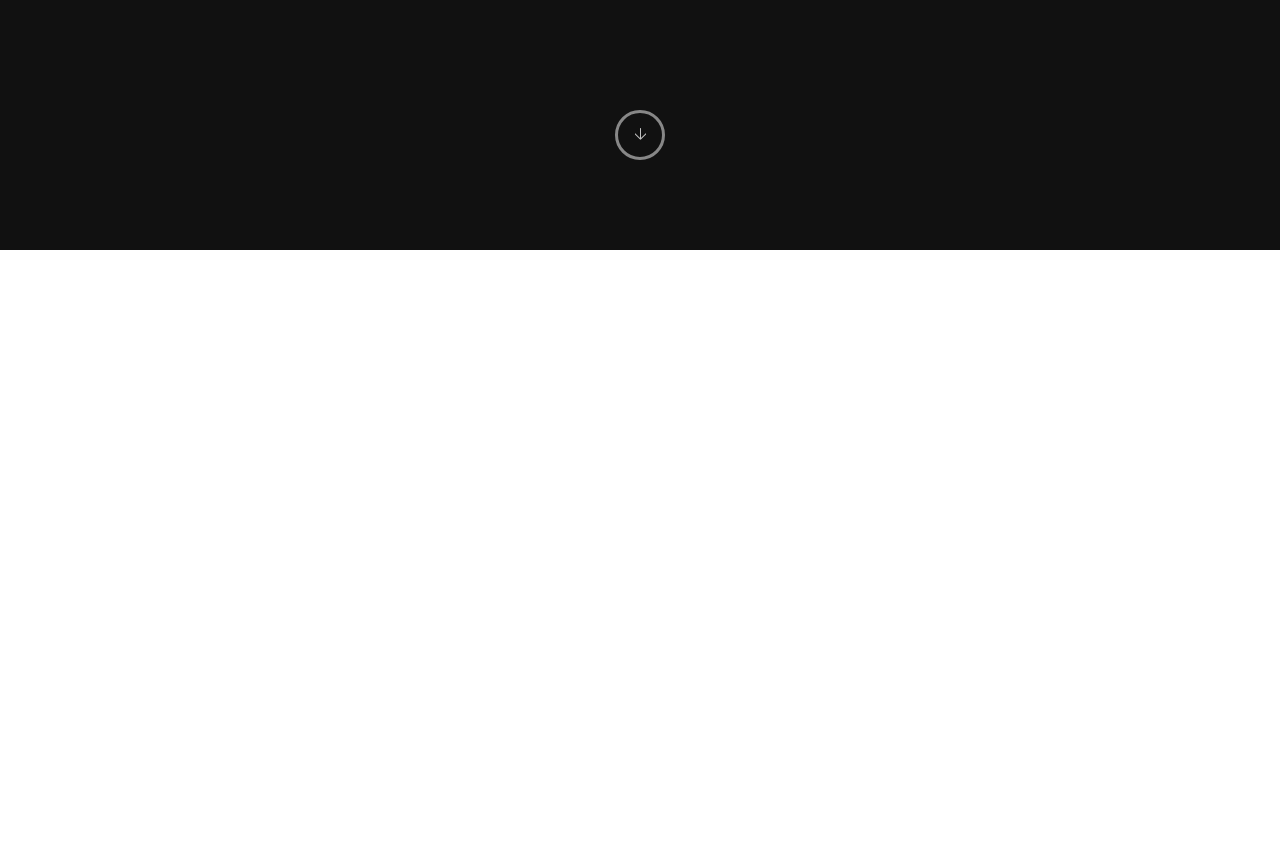
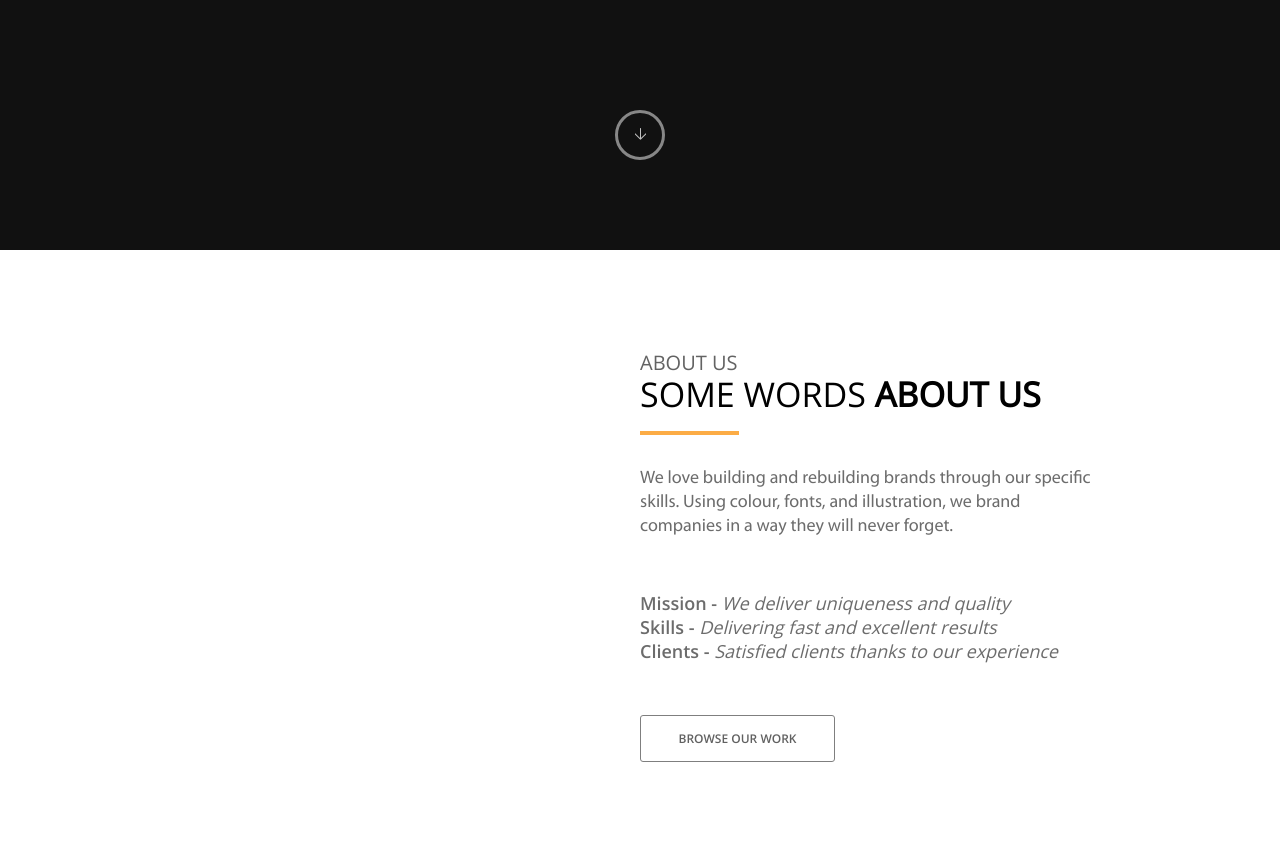
Before and after one commit to EfimenkoAndrey/SPIRIT8, a plain HTML site: page index.html in a window 1280 px wide. Shown: the part 556-1419 px from the top of the page. Before the commit the page ends 806 px from the top, so only its background shows below. Drawn offline with Linux system fonts and the light colour scheme.

Commit message:
worked on this block about

```diff
--- a/css/style.css
+++ b/css/style.css
@@ -6,7 +6,14 @@
 	font-family: MyriadPro-Regular;
 	src: url(../fonts/MyriadPro/MyriadPro-Regular.ttf);
 }
-
+@font-face {
+	font-family: OpenSans-Regular;
+	src: url("../fonts/Open_Sans/OpenSans-Regular.ttf");
+}
+@font-face {
+	font-family: OpenSans-SemiBold;
+	src: url("../fonts/Open_Sans/OpenSans-SemiBold.ttf");
+}
 .flex-col {
 	display: flex;
 	flex-direction: column;
@@ -18,7 +25,6 @@
 .wrapper {
 	margin: 0 auto;
 	max-width: 1500px;
-	background-color: cadetblue;
 }
 .title {
 	background-color: #111111;
@@ -106,3 +112,77 @@
 .title-scroll:hover {
 	border: 3px solid #fcac45;
 }
+.about {
+	display: grid;
+	grid-template-columns: 1fr 1fr;
+	padding: 103px 0px 101px 0px;
+	margin: 0 auto;
+	max-width: 1140px;
+}
+.about__img {
+	/* background: url("../img/ABOUT/add-image-here.jpg"); */
+}
+.about__img img {
+}
+.about__content {
+	max-width: 457px;
+	max-height: 410px;
+}
+.content__title {
+	justify-content: space-between;
+	min-height: 58px;
+	margin-bottom: 20px;
+}
+.title__about {
+	font-family: OpenSans-Regular;
+	font-size: 20px;
+	text-transform: uppercase;
+	color: #636363;
+}
+.title__subtitle-about {
+	font-family: OpenSans-Regular;
+	font-size: 34px;
+	text-transform: uppercase;
+}
+.content__line {
+	width: 99px;
+	height: 4px;
+	background-color: #fcac45;
+	margin-bottom: 32px;
+}
+.content__box {
+	justify-content: space-between;
+	height: 295px;
+}
+.content__txt {
+	font-family: MyriadPro-Regular;
+	font-size: 18px;
+	line-height: 24px;
+	color: #6c6c6c;
+}
+.list__item {
+	font-family: OpenSans-SemiBold;
+}
+.list__item span {
+	font-family: OpenSans-Regular;
+	font-style: italic;
+	color: #6c6c6c;
+}
+.content__box-button {
+	justify-content: center;
+	align-items: center;
+	width: 195px;
+	height: 47px;
+	border: 1px solid #7f7f7f;
+	border-radius: 3px;
+}
+.content__button {
+	font-family: OpenSans-SemiBold;
+	text-transform: uppercase;
+	font-size: 12px;
+	color: #616161;
+}
+.content__button::before {
+	content: "";
+	display: block;
+}
--- a/index.html
+++ b/index.html
@@ -27,8 +27,7 @@
 								<div class="menu-item__blackline menu-item__blackline_yellow"></div>
 							</div>
 						</li>
-						<li class="list__menu-item flex-col"><a href="">ABOUT</a>
-						</li>
+						<li class="list__menu-item flex-col"><a href="">ABOUT</a></li>
 						<li class="list__menu-item flex-col"><a href="">SERVICES</a></li>
 						<li class="list__menu-item flex-col"><a href="">PORTFOLIO</a></li>
 						<li class="list__menu-item flex-col"><a href="">TESTIMONIALS</a></li>
@@ -48,6 +47,31 @@
 				</div>
 			</section>
 		</section>
+		<section class="about">
+			<div class="about__img">
+				<!-- <img src="img/ABOUT/add-image-here.jpg" alt="add-image-here.jpg"> -->
+			</div>
+			<div class="about__content flex-col">
+				<div class="content__title flex-col">
+					<span class="title__about">About us</span>
+					<span class="title__subtitle-about">Some words <b>about us</b></span>
+				</div>
+				<div class="content__line"></div>
+				<div class="content__box flex-col">
+					<p class="content__txt">We love building and rebuilding brands through our specific skills. Using colour,
+						fonts, and illustration, we brand companies in a way they will never forget.</p>
+					<ul class="content__list">
+						<li class="list__item content__txt">Mission - <span>We deliver uniqueness and quality</span></li>
+						<li class="list__item content__txt">Skills - <span>Delivering fast and excellent results</span></li>
+						<li class="list__item content__txt">Clients - <span>Satisfied clients thanks to our experience</span>
+						</li>
+					</ul>
+					<div class="content__box-button flex-col">
+						<a href="" class="content__button">Browse our work</a>
+					</div>
+				</div>
+			</div>
+		</section>
 	</main>
 
 </body>
```
Also changed, not shown: img/ABOUT/add-image-here.jpg (renamed from img/ABOUT/add image here.jpg), img/ABOUT/button_about.png (added), img/ABOUT/line_cont_about.png (added), img/ABOUT/list_marker.png (added).
